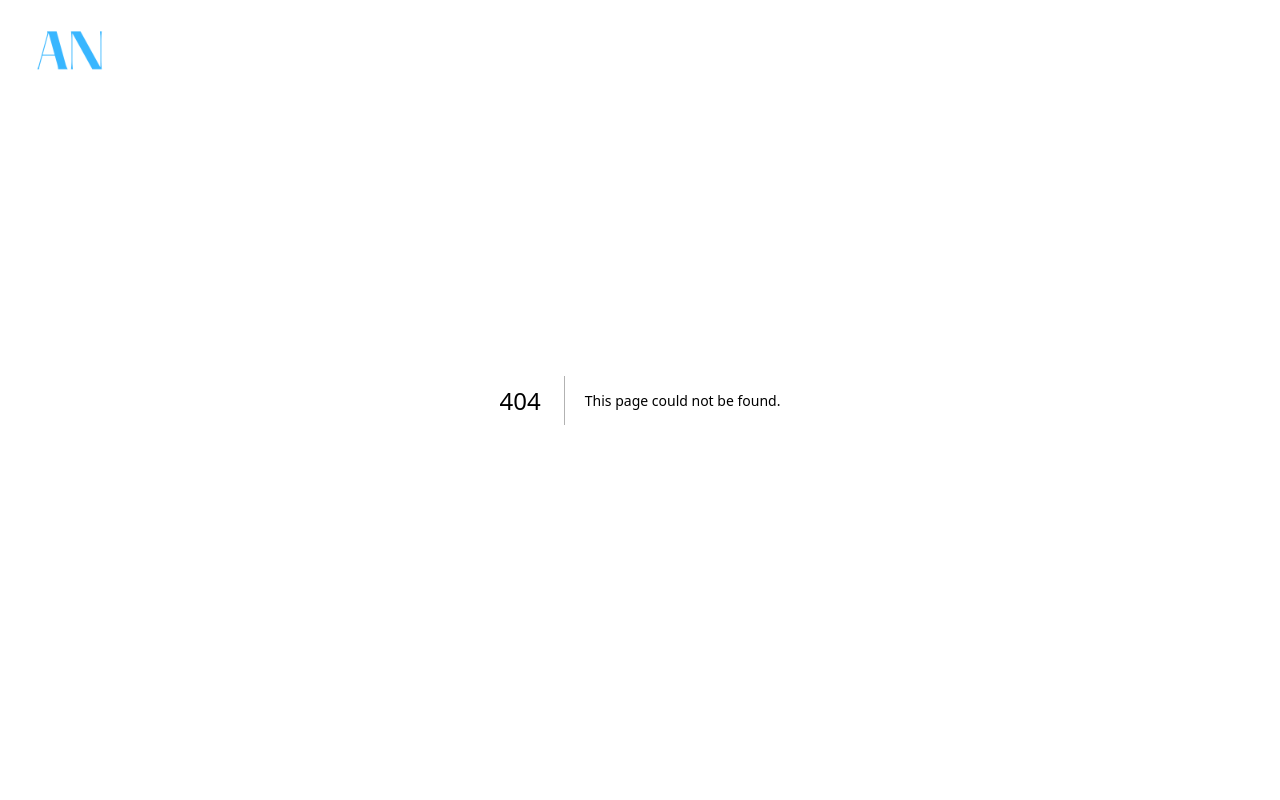
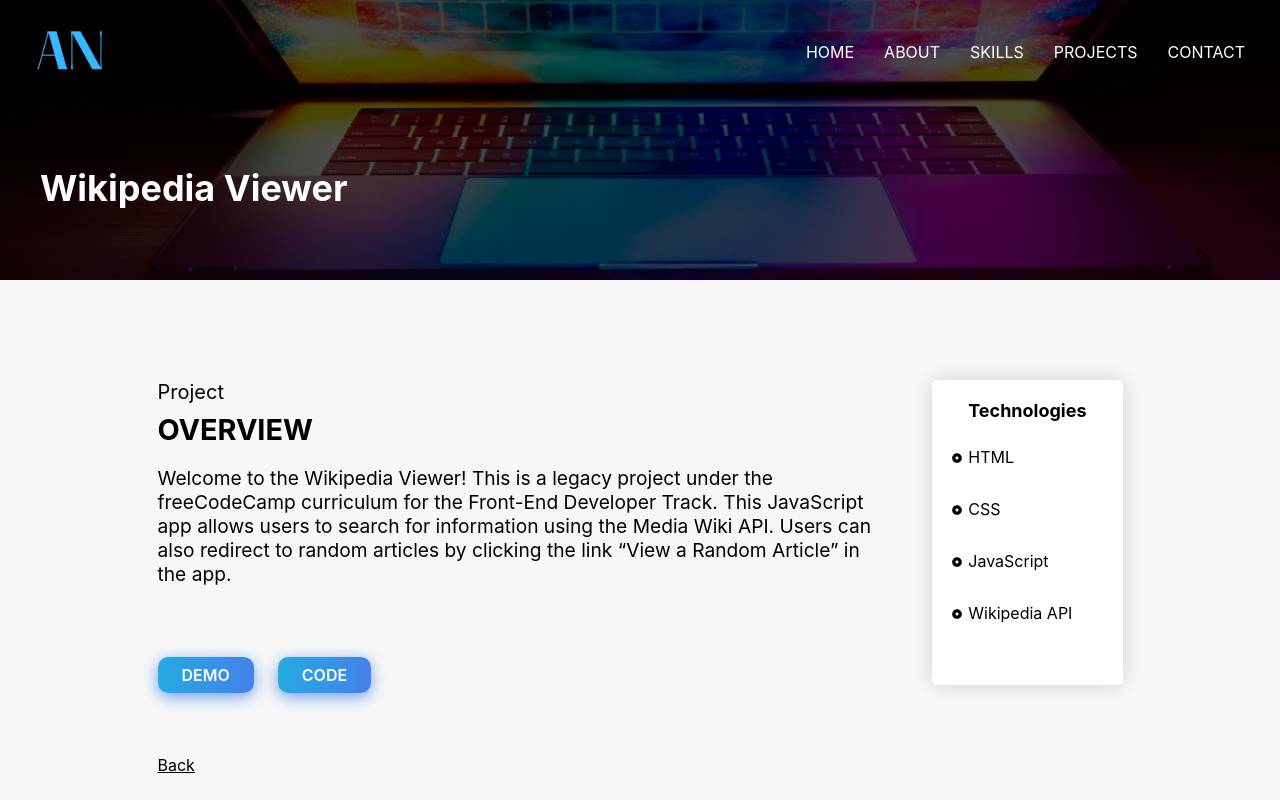
Before and after one commit to antofon/portfolio-v3, a Next.js app: page /wikipedia in a window 1280 px wide. Before the commit this address had no page. Built offline with nearby package versions, Linux system fonts and the light colour scheme.

Commit message:
Created Wikipedia project page

```diff
--- /dev/null
+++ b/pages/wikipedia.tsx
@@ -0,0 +1,12 @@
+import projectPageData from '../data/projectPageData';
+import ProjectPage from '../components/ProjectPage/ProjectPage';
+
+const wikipedia = () => {
+  return (
+    <>
+      <ProjectPage projects={projectPageData} projectId={2} />
+    </>
+  );
+};
+
+export default wikipedia;
```
